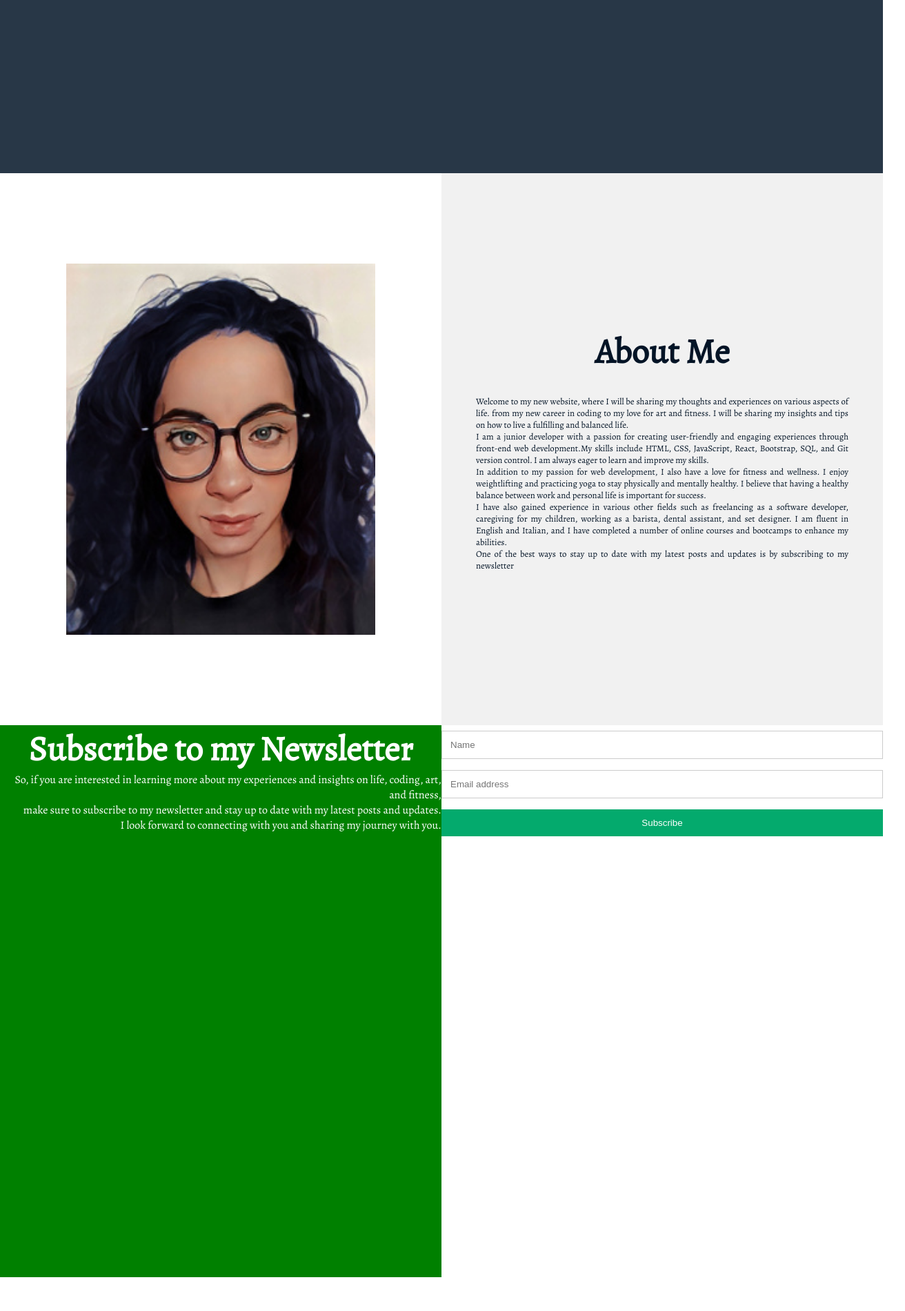
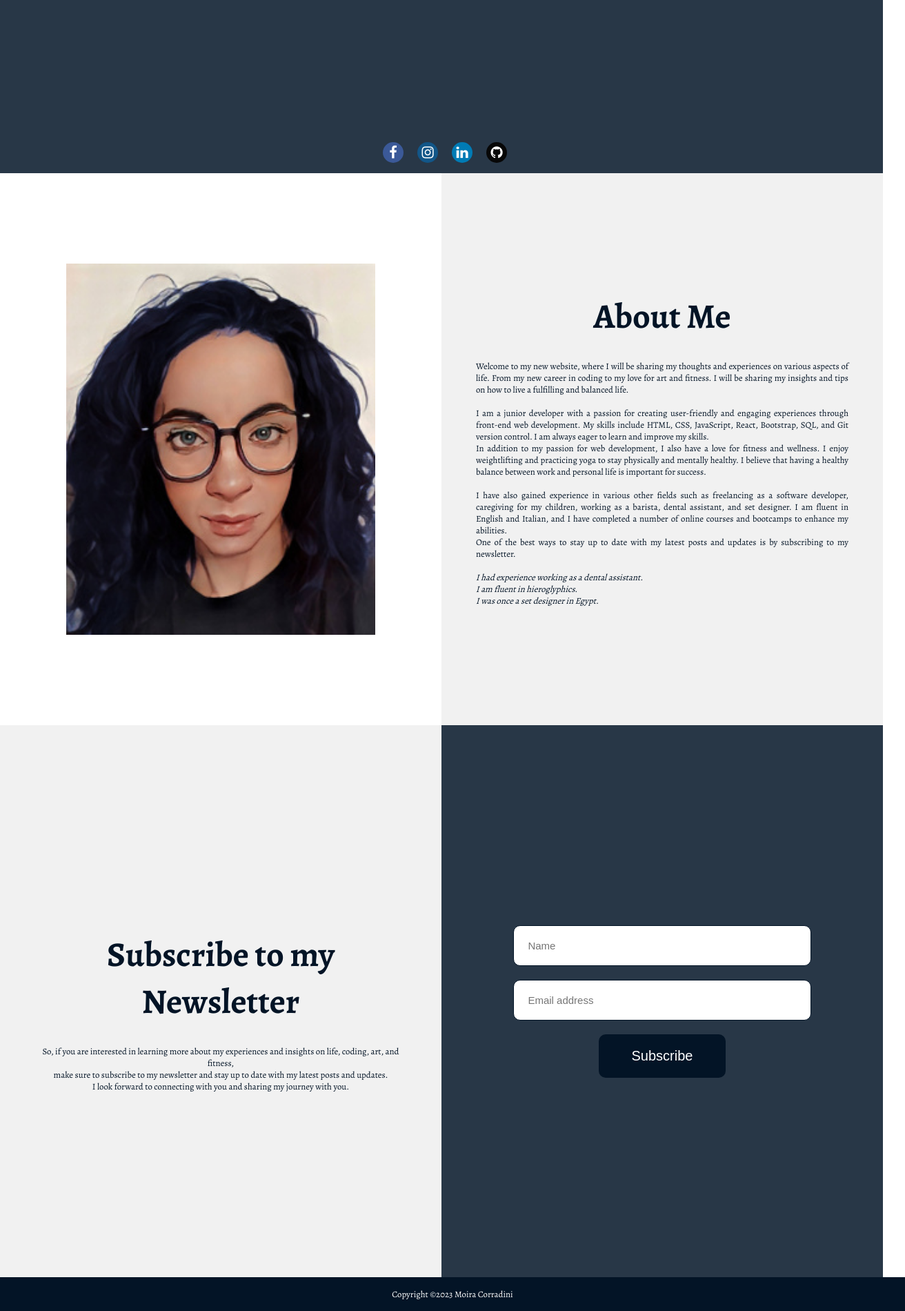
Before and after one commit to movi1/Test-Java-2, a plain HTML site: page index.html in a window 1280 px wide. Shown: the part 549-2449 px from the top of the page at 69% size, 1312 px wide, since content can reach past the window. Before the commit the page ends 2400 px from the top, so only its background shows below. Drawn offline with nearby package versions, Linux system fonts and the light colour scheme; a script that the page names is missing; a web font is replaced by a local one.

Commit message:
add footer and social media

```diff
--- a/index.html
+++ b/index.html
@@ -14,23 +14,28 @@
 <body>
     <!-- Navigation Bar -->
     <div class="navbar">
-        <a href="#">Home</a>
-        <a href="#">About me</a>
-        <a href="#">Link</a>
-        <a href="#">Newsletter</a>
+        <a href="#home-section">Home</a>
+        <a href="#about-section">About me</a>
+        <a href="#form">Newsletter</a>
     </div>
     <!-- Header -->
-    <div class="header">
+    <div class="header" id="home-section">
         <div class="title">
             <h1>Moira Corradini</h1>
             <p>| Front-End Developer | <b>Artist |</b> Gym Addict |</p>
+        </div>
+        <div class="social-media">
+            <a href="https://www.facebook.com/moira.corradini/" class="fa fa-facebook"></a>
+            <a href="#https://www.instagram.com/moiracorradini/" class="fa fa-instagram"></a>
+            <a href="https://www.linkedin.com/in/moira-corradini/" class="fa fa-linkedin"></a>
+            <a href="https://github.com/movi1" id="profile-link" target="_blank" class="fa fa-github"></a>
         </div>
     </div>
 
     <!-- The flexible grid (content) -->
     <div class="row">
 
-        <div class="about parent">
+        <div class="about parent" id="about-section">
 
             <div id="img-div">
                 <!-- https://via.placeholder.com/300x380 -->
@@ -42,43 +47,53 @@
                 <div id="about-me">
                     <h2>About Me</h2>
 
-                    <p>Welcome to my new website, where I will be sharing my thoughts and experiences on various aspects
-                        of
-                        life.
-                        from my new career in coding to my love for art and fitness.
-                        I will be sharing my insights and tips on how to live a fulfilling and balanced life.</p>
+                    <p>
+                        Welcome to my new website, where I will be sharing my thoughts and experiences on various
+                        aspects of life.
+                        From my new career in coding to my love for art and fitness.
+                        I will be sharing my insights and tips on how to live a fulfilling and balanced life.
+                    </p>
+                    <br>
+                    <p>
+                        I am a junior developer with a passion for creating user-friendly and engaging experiences
+                        through front-end web development.
+                        My skills include HTML, CSS, JavaScript, React, Bootstrap, SQL, and Git version control.
+                        I am always eager to learn and improve my skills.
+                    </p>
+                    <p>
+                        In addition to my passion for web development, I also have a love for fitness and wellness.
+                        I enjoy weightlifting and practicing yoga to stay physically and mentally healthy.
+                        I believe that having a healthy balance between work and personal life is important for success.
+                    </p>
+                    <br>
+                    <p>
+                        I have also gained experience in various other fields such as freelancing as a software
+                        developer,
+                        caregiving for my children, working as a barista, dental assistant, and set designer.
+                        I am fluent in English and Italian, and I have completed a number of online courses and
+                        bootcamps to enhance my abilities.
+                    </p>
 
-                    <p>I am a junior developer with a passion for creating user-friendly and engaging experiences
-                        through
-                        front-end web development.My skills include HTML, CSS, JavaScript, React, Bootstrap, SQL,
-                        and
-                        Git version control. I am always eager to learn and improve my skills.</p>
-                    <p> In addition to my passion for web development, I also have a love for fitness and wellness.
-                        I enjoy weightlifting and practicing yoga to stay physically and mentally healthy. I believe
-                        that
-                        having a healthy balance between work and personal life
-                        is important for success.</p>
-                    <p>I have also gained experience in various other fields such as freelancing as a software
-                        developer,
-                        caregiving for my children, working as a barista, dental assistant, and set designer. I am
-                        fluent in
-                        English and Italian, and I have completed
-                        a number of online courses and bootcamps to enhance my abilities.</p>
-
-                    <p> One of the best ways to stay up to date with my latest posts and updates is by subscribing to my
-                        newsletter</p>
+                    <p>
+                        One of the best ways to stay up to date with my latest posts and updates is by subscribing to my
+                        newsletter.
+                    </p>
+                    <br>
+                    <div class="truth">
+                        <p> I had experience working as a dental assistant.</p>
+                        <p>I am fluent in hieroglyphics. </p>
+                        <p> I was once a set designer in Egypt.</p>
                     </div>
                 </div>
 
-
-            <!-- <h3>Truth or Lie</h3>
-            <p>Lorem ipsum dolor sit ame.</p> -->
+            </div>
 
         </div>
 
-        <div class="news-letter parent">
+        <div class="news-letter parent" id="form">
 
             <div class="container1 child3">
+                <div id="newsletter-text">
                     <h2>Subscribe to my Newsletter</h2>
                     <p>So, if you are interested in learning more about my experiences and insights on life, coding,
                         art, and fitness,
@@ -87,12 +102,12 @@
                         <br> I look forward to connecting with you and sharing my journey with you.
                     </p>
                 </div>
+            </div>
 
-            <div class="container2 child4" style="background-color:white">
-                <form action="action_page.php">
+            <div class="container2 child4">
+                <form action="#">
                     <input type="text" placeholder="Name" name="name" required>
                     <input type="text" placeholder="Email address" name="mail" required>
-
                     <input type="submit" value="Subscribe">
                 </form>
             </div>
@@ -102,10 +117,13 @@
             <!-- </div> -->
 
         </div>
-        <!-- Footer -->
-        <div class="footer">
 
+        <footer>
+            <div class="copyright">
+                Copyright &copy;2023 Moira Corradini
             </div>
+        </footer>
+
 
     </div>
     <script src="myscripts.js"></script>
--- a/styles.css
+++ b/styles.css
@@ -2,6 +2,7 @@
 @import url("https://fonts.googleapis.com/css2?family=Alegreya&family=Alexandria&family=Exo:wght@500&family=Kumbh+Sans:wght@700&display=swap");
 @import url("https://fonts.googleapis.com/css2?family=Alegreya&family=Alexandria&family=Exo:wght@500&family=Kumbh+Sans:wght@700&family=Roboto+Mono&display=swap");
 @import url("https://fonts.googleapis.com/css2?family=Alegreya&family=Alexandria&family=Exo:wght@500&family=Kumbh+Sans:wght@700&family=Montserrat+Alternates:wght@600&family=Roboto+Mono&display=swap");
+@import url('https://fonts.googleapis.com/css2?family=Alegreya:wght@400;700&family=Alexandria&family=Exo+2&family=Exo:wght@500&family=Kumbh+Sans:wght@700&family=Montserrat+Alternates:wght@600&family=Roboto+Mono&family=Roboto:wght@700;900&display=swap');
 * {
   margin: 0;
   padding: 0;
@@ -82,10 +83,7 @@ body {
   width: 50%;
   color: #031426;
   height: 100vh;
-  /* margin-top: 15%; */
   text-align: justify;
-  /* padding-left: 50px;
-  padding-right: 50px; */
   display: flex;
   align-items: center;
 }
@@ -102,7 +100,6 @@ body {
   width: 50%;
   height: 100vh;
   background-color: white;
-  /* text-align: right; */
   color: white;
   display: flex;
   justify-content: center;
@@ -112,10 +109,25 @@ body {
   width: 70%;
   max-width: 500px;
 }
+
 .row h2 {
   text-align: center;
   font-size: 50px;
 }
+.truth {
+  font-style: oblique;
+  font-weight: 400;
+}
+
+#newsletter-text {
+  padding-left: 50px;
+  padding-right: 50px;
+}
+
+#newsletter-text h2 {
+padding: 30px;
+}
+
 .news-letter {
   width: 100%;
   height: 100vh;
@@ -126,44 +138,120 @@ body {
 
 /* Add some padding and a grey background color to containers */
 .container1 {
+  font-size: 1vw;
   width: 50%;
+  color: #031426;
+  background-color: #f1f1f1;
   height: 100vh;
-  background-color: green;
-  text-align: right;
-  color: white;
+  text-align: center;
+  display: flex;
+  align-items: center;
 }
 .container2 {
+  font-size: 1vw;
   width: 50%;
-  color: green;
+  color: #031426;
+  background-color: #283747;
   height: 100vh;
+  text-align: center;
+  /* padding-left: 50px;
+  padding-right: 50px; */
+  /* display: flex;
+  align-items: center; */
 }
+
+.container2.child4 {
+  display: flex;
+  align-items: center; /* vertically align */
+  justify-content: center; /* horizontally align */
+}
+
 
 /* Style the input elements and the submit button */
 input[type="text"],
 input[type="submit"] {
-  width: 100%;
-  padding: 12px;
-  margin: 8px 0;
+  width: 70%;
+  padding: 20px;
+  margin: 10px 0;
   display: inline-block;
-  border: 1px solid #ccc;
+  border: 1px solid #031426;
+  font-size: 15px;
   box-sizing: border-box;
-}
-
-/* Add margins to the checkbox */
-input[type="checkbox"] {
-  margin-top: 16px;
+  border-radius: 10px;
 }
 
 /* Style the submit button */
 input[type="submit"] {
-  background-color: #04aa6d;
+  background-color: #031426;
   color: white;
   border: none;
+  padding: 20px;
+  border-radius: 10px;
+  width: 30%;
+  font-size: 20px;
 }
 
 input[type="submit"]:hover {
   opacity: 0.8;
 }
+
+.social-media {
+  display: flex;
+  align-items: center;
+  justify-content: center;
+  padding: 5px;
+  width: 100%;
+  position: absolute;
+  bottom: 0;
+}
+
+
+  /* Style all font awesome icons */
+  .fa {
+    padding: 5px;
+    font-size: 20px;
+    width: 20px;
+    text-align: center;
+
+    text-decoration: none;
+    border-radius: 50%;
+    margin: 10px;
+  }
+  /* Instagram */
+  .fa-instagram {
+    background: #125688;
+    color: white;
+  }
+
+  .fa-linkedin {
+    background: #007bb5;
+    color: white;
+  }
+  /* Facebook */
+  .fa-facebook {
+    background: #3B5998;
+    color: white;
+  }
+  /*Github*/
+  .fa-github {
+    background: #070707;
+    color: white;
+  }
+
+  footer {
+    background-color: #031426;
+    color: #fff;
+    padding: 1rem;
+    text-align: center;
+    /* position: fixed; */
+    bottom: 0;
+    width: 100%;
+}
+
+.copyright {
+    font-size: 0.8rem;
+}
+
 
 /* Responsive layout - when the screen is less than 700px wide, make the two columns stack on top of each other instead of next to each other */
 @media screen and (max-width: 700px) {
@@ -181,6 +269,6 @@ input[type="submit"]:hover {
   }
   #about-me {
     padding-left: 10px;
-    padding-right: 10px;
+    padding-right:10px;
   }
 }
```
Also changed, not shown: image/aboutme.html (added). Lines whose indentation alone changed are shown as unchanged.
